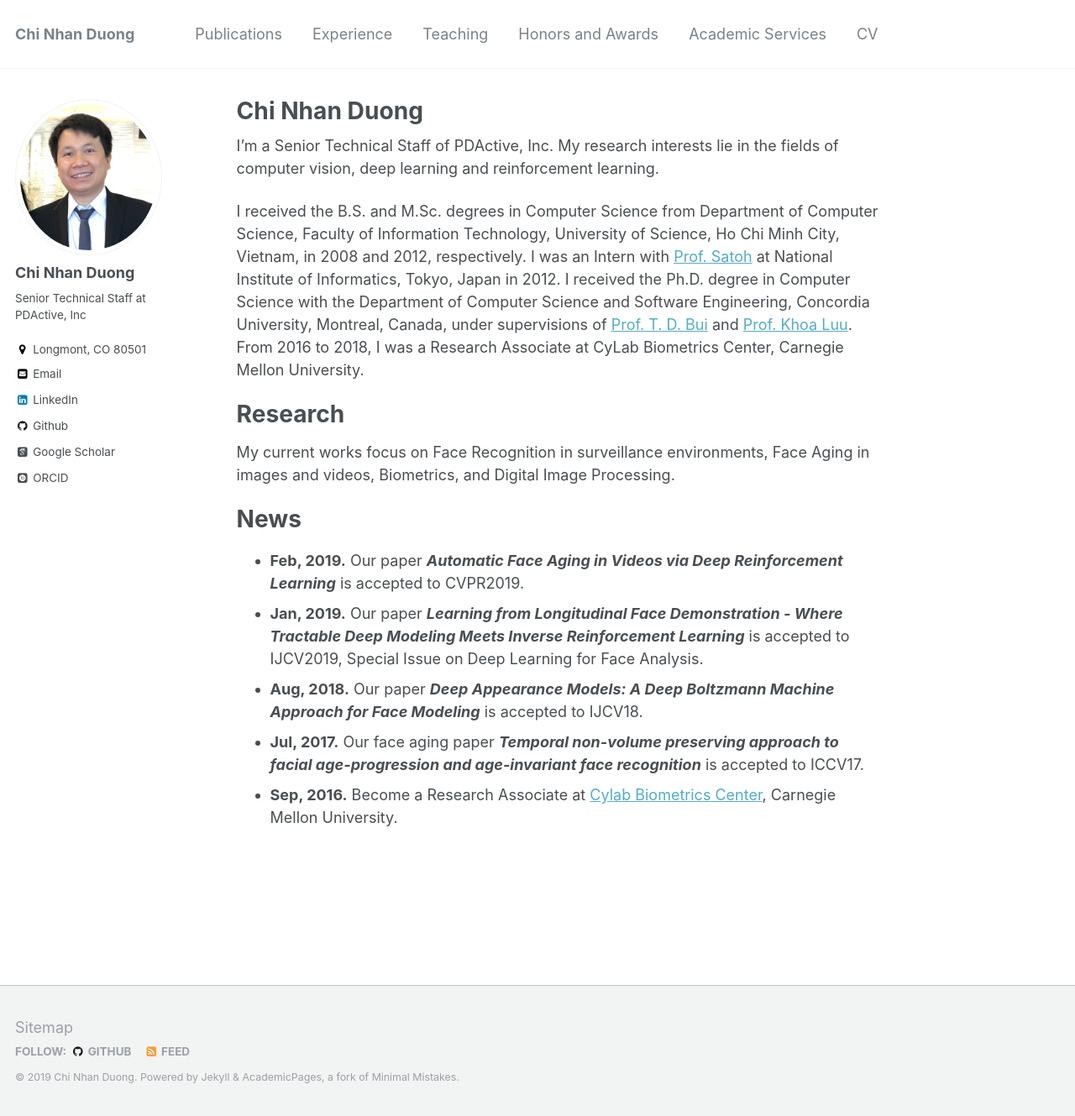
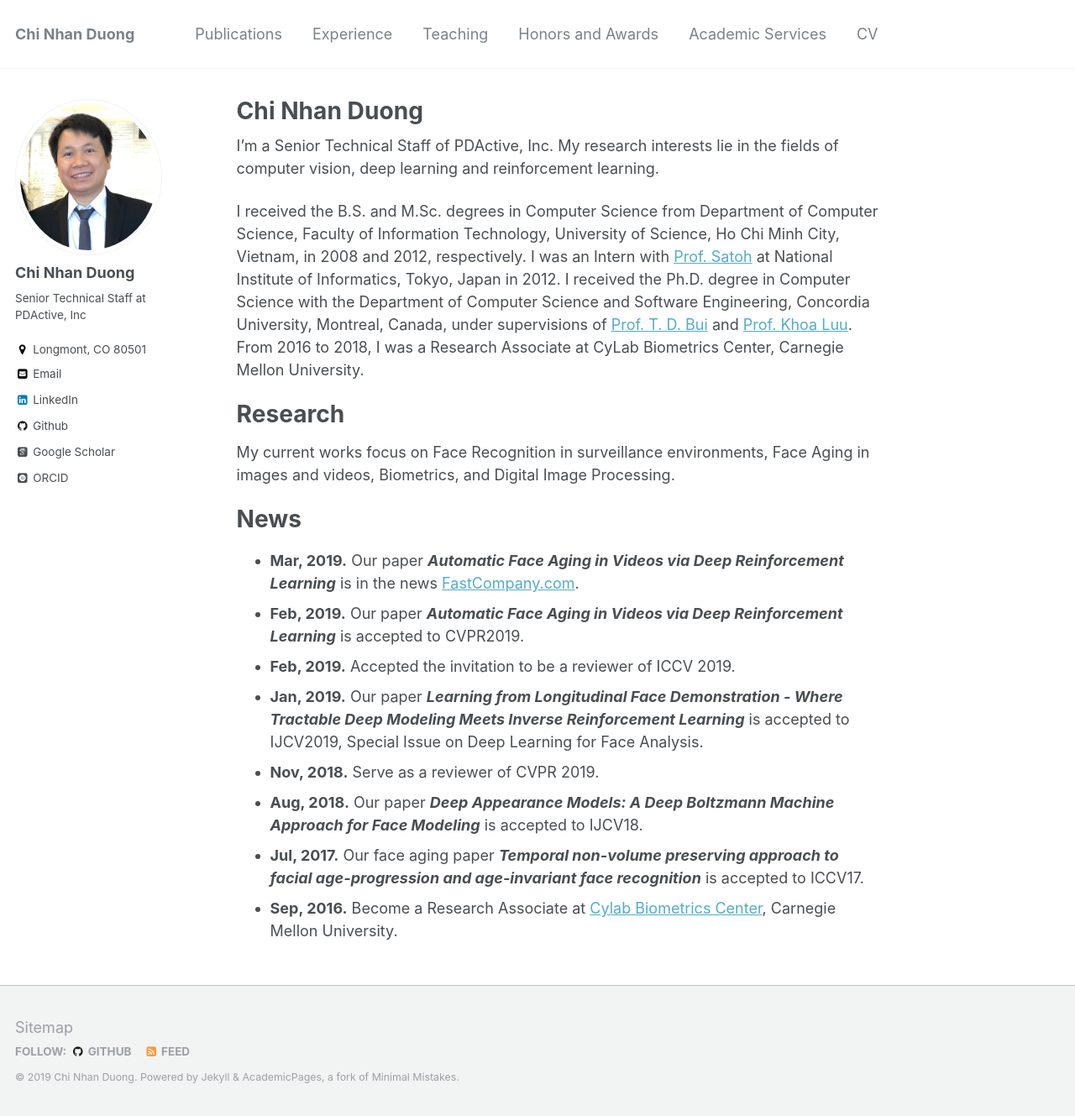
Before and after one commit to dcnhan/dcnhan.github.io, a Jekyll site: the page built from _pages/about.md, in a window 1280 px wide and 1329 px high. Shown: the whole window at 84% size. Built offline with Jekyll 4.4.1, drawn with Linux system fonts in a browser that asks for light colours; some web fonts are replaced.

```diff
--- a/_pages/about.md
+++ b/_pages/about.md
@@ -19,8 +19,11 @@ My current works focus on Face Recognition in surveillance environments, Face Ag
 
 News
 ======
+  * **Mar, 2019.** Our paper ***Automatic Face Aging in Videos via Deep Reinforcement Learning*** is in the news [FastCompany.com](https://www.fastcompany.com/90314606/this-new-ai-tool-makes-creepily-realistic-videos-of-faces-in-the-future).
    * **Feb, 2019.** Our paper ***Automatic Face Aging in Videos via Deep Reinforcement Learning*** is accepted to CVPR2019.
+   * **Feb, 2019.** Accepted the invitation to be a reviewer of ICCV 2019.
    * **Jan, 2019.** Our paper ***Learning from Longitudinal Face Demonstration - Where Tractable Deep Modeling Meets Inverse Reinforcement Learning*** is accepted to IJCV2019, Special Issue on Deep Learning for Face Analysis.
+   * **Nov, 2018.** Serve as a reviewer of CVPR 2019.
    * **Aug, 2018.** Our paper ***Deep Appearance Models: A Deep Boltzmann Machine Approach for Face Modeling*** is accepted to IJCV18.
    * **Jul, 2017.** Our face aging paper ***Temporal non-volume preserving approach to facial age-progression and age-invariant face recognition*** is accepted to ICCV17.
    * **Sep, 2016.** Become a Research Associate at [Cylab Biometrics Center](http://www.cmu-biometrics.org), Carnegie Mellon University.
```
Also changed, not shown: _pages/cv.md (+1 -1 lines), 6 other files.
